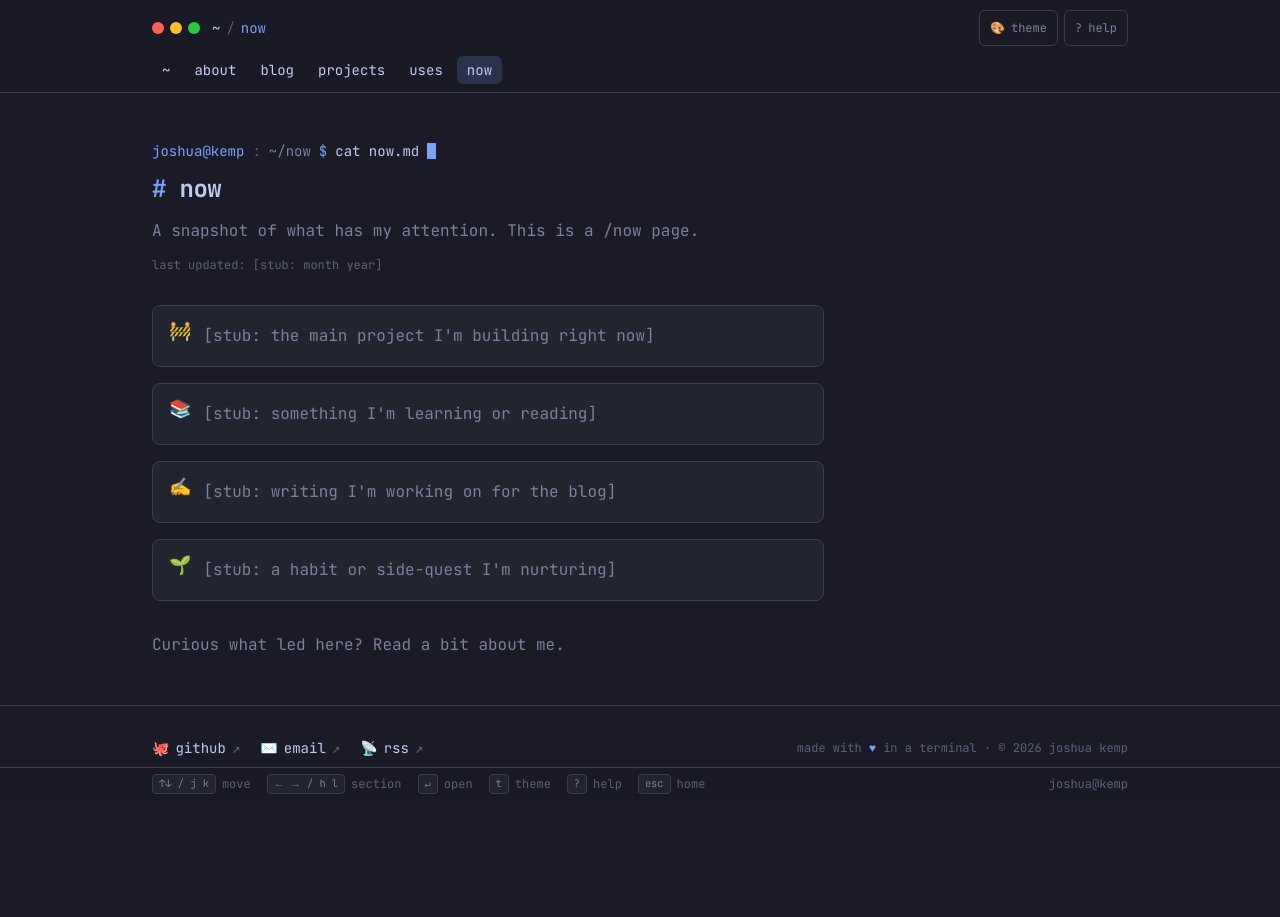
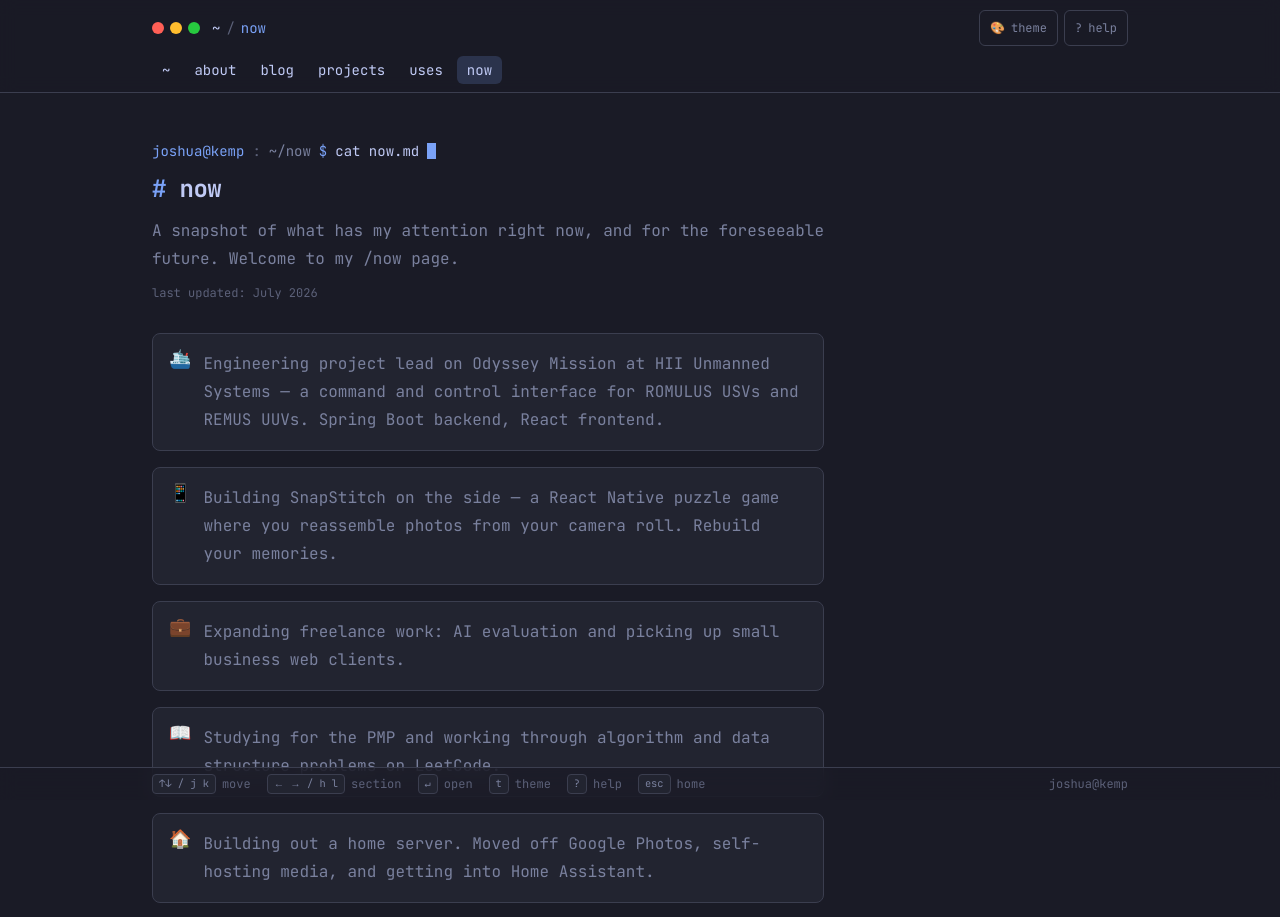
Before and after one commit to jmkemp20/personal-website, a Next.js app: page /now in a window 1280 px wide. Shown: the top 917 px of the page. Before the commit the page ends 823 px from the top, so only its background shows below. Built offline with nearby package versions, Linux system fonts and the light colour scheme.

Commit message:
more link stying fixes

```diff
--- a/app/globals.css
+++ b/app/globals.css
@@ -147,6 +147,18 @@ a.link:hover {
   text-underline-offset: 4px;
 }
 
+/* External prose links: accent color at rest, dimmed accent on hover/focus.
+ * Kept unlayered (like `a.link:hover` above) so it beats the unlayered
+ * `a { color: inherit }` reset — Tailwind's `text-accent`/`hover:text-accent`
+ * utilities live in `@layer utilities` and would otherwise lose that reset. */
+a.external-link {
+  color: inherit;
+}
+a.external-link:hover,
+a.external-link:focus-visible {
+  color: color-mix(in srgb, var(--accent) 80%, transparent);
+}
+
 /* Blinking block cursor */
 @keyframes term-blink {
   0%,
--- a/app/now/page.tsx
+++ b/app/now/page.tsx
@@ -9,10 +9,30 @@ export const metadata: Metadata = {
 };
 
 const FOCUS = [
-  { glyph: "🚧", text: "[stub: the main project I'm building right now]" },
-  { glyph: "📚", text: "[stub: something I'm learning or reading]" },
-  { glyph: "✍️", text: "[stub: writing I'm working on for the blog]" },
-  { glyph: "🌱", text: "[stub: a habit or side-quest I'm nurturing]" },
+  {
+    glyph: "🛳️",
+    text: "Engineering project lead on Odyssey Mission at HII Unmanned Systems — a command and control interface for ROMULUS USVs and REMUS UUVs. Spring Boot backend, React frontend.",
+  },
+  {
+    glyph: "📱",
+    text: "Building SnapStitch on the side — a React Native puzzle game where you reassemble photos from your camera roll. Rebuild your memories.",
+  },
+  {
+    glyph: "💼",
+    text: "Expanding freelance work: AI evaluation and picking up small business web clients.",
+  },
+  {
+    glyph: "📖",
+    text: "Studying for the PMP and working through algorithm and data structure problems on LeetCode.",
+  },
+  {
+    glyph: "🏠",
+    text: "Building out a home server. Moved off Google Photos, self-hosting media, and getting into Home Assistant.",
+  },
+  {
+    glyph: "👟",
+    text: "Navigating the newborn stage and still getting runs in. Have two 5Ks on the calendar for August.",
+  },
 ];
 
 export default function NowPage() {
@@ -26,7 +46,7 @@ export default function NowPage() {
           <span className="text-accent">#</span> now
         </h1>
         <p className="max-w-2xl leading-7 text-dim">
-          A snapshot of what has my attention. This is a{" "}
+          A snapshot of what has my attention right now, and for the foreseeable future. Welcome to my{" "}
           <a
             href="https://nownownow.com/about"
             target="_blank"
@@ -37,7 +57,7 @@ export default function NowPage() {
           </a>
           .
         </p>
-        <p className="text-xs text-muted">last updated: [stub: month year]</p>
+        <p className="text-xs text-muted">last updated: July 2026</p>
       </header>
 
       <ul className="max-w-2xl space-y-4">
--- a/lib/styles.ts
+++ b/lib/styles.ts
@@ -15,6 +15,13 @@ export const link =
  * External inline prose link. Unlike internal `.link` prose links (which get a
  * dotted underline on hover), external links match the footer/nav pattern:
  * the text takes on the accent color on hover. No underline.
+ *
+ * Carries a bare `external-link` marker class that globals.css hooks into for
+ * the base/hover/focus colors. This is required because Tailwind's color
+ * utilities live in `@layer utilities`, while the global `a { color: inherit }`
+ * reset is unlayered — and unlayered rules always beat layered ones in the
+ * cascade. So `hover:text-accent/80` alone silently loses to that reset. The
+ * unlayered `a.external-link` rule wins the same way `a.link:hover` does.
  */
 export const externalLink =
-  "text-accent no-underline transition-colors hover:text-accent/80 focus-visible:text-accent/80";
+  "external-link no-underline transition-colors";
```
